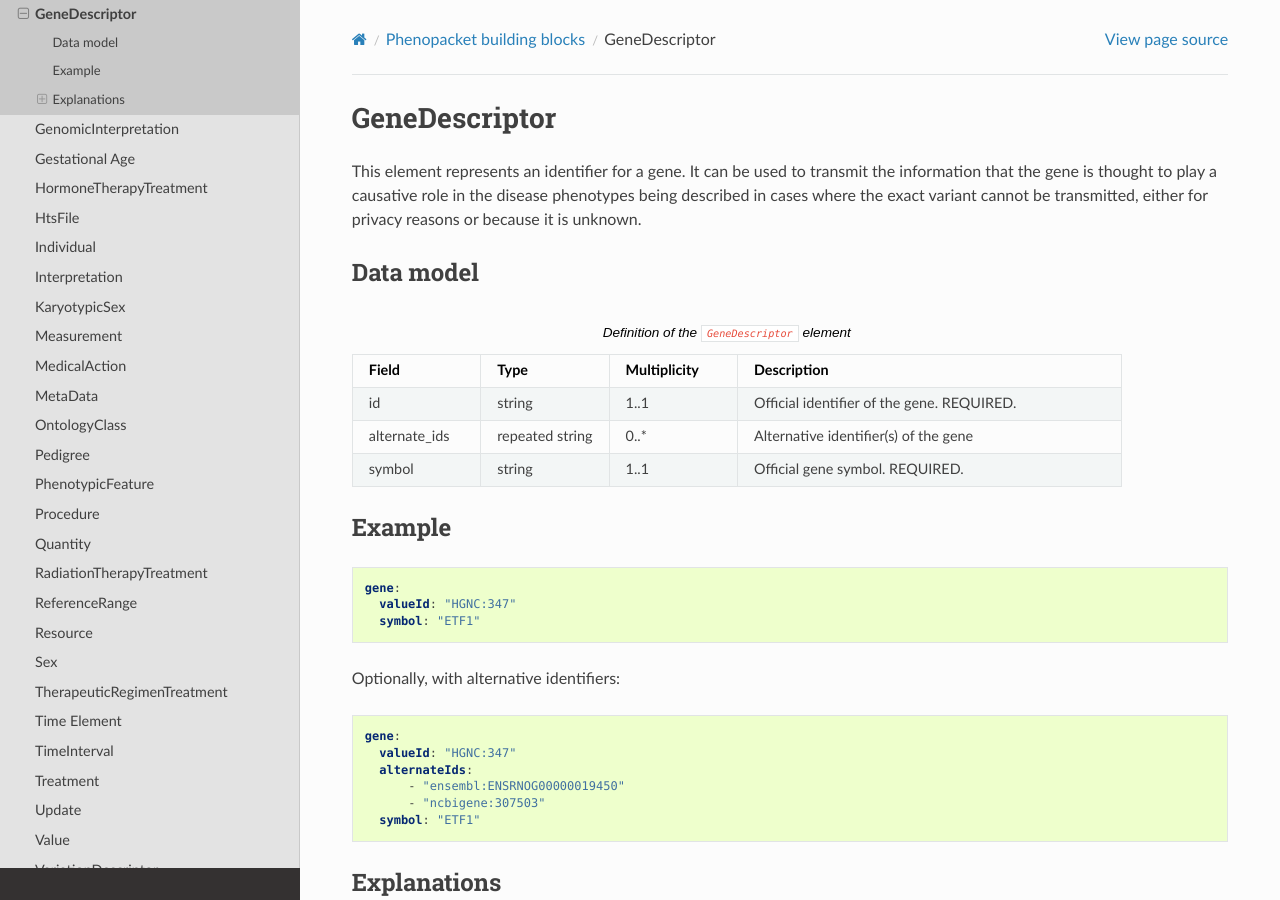
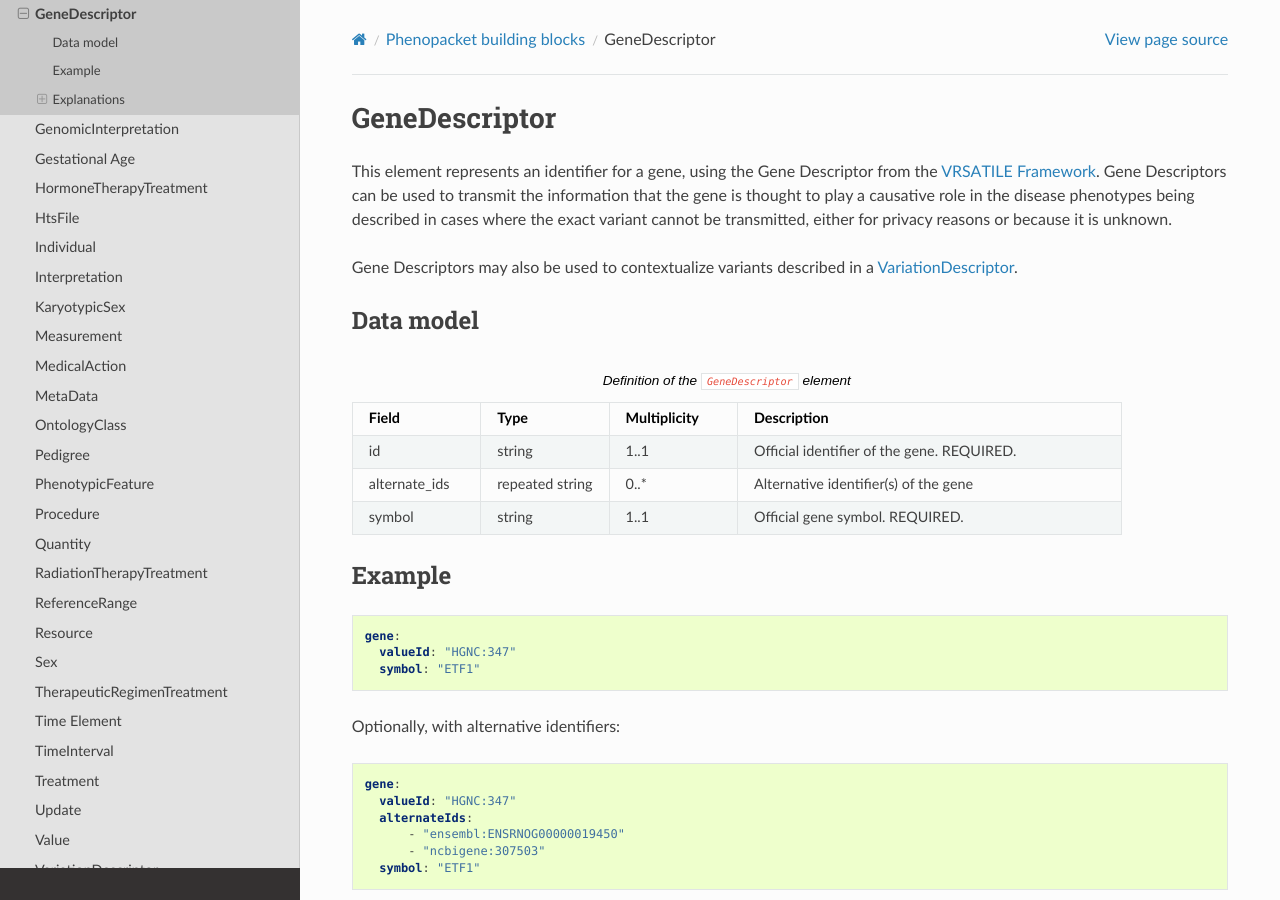
Before and after one commit to phenopackets/phenopacket-schema, a Sphinx documentation site: the page built from docs/gene.rst, in a window 1280 px wide and 900 px high. Built offline with Sphinx 7.4.7 and the Read the Docs theme 2.0.0, drawn with Linux system fonts in a browser that asks for light colours; pages that are not in the unit, such as notebooks, are missing from menus.

Commit message:
update gene descriptor

```diff
--- a/docs/gene.rst
+++ b/docs/gene.rst
@@ -5,9 +5,13 @@ GeneDescriptor
 ##############
 
 
-This element represents an identifier for a gene. It can be used to transmit the information that
-the gene is thought to play a causative role in the disease phenotypes being described in cases where
-the exact variant cannot be transmitted, either for privacy reasons or because it is unknown.
+This element represents an identifier for a gene, using the Gene Descriptor from the
+`VRSATILE Framework <https://vrsatile.readthedocs.io/en/latest/value_object_descriptor/vod_index.html#gene-descriptor>`_.
+Gene Descriptors can be used to transmit the information that the gene is thought to play a
+causative role in the disease phenotypes being described in cases where the exact variant cannot
+be transmitted, either for privacy reasons or because it is unknown.
+
+Gene Descriptors may also be used to contextualize variants described in a :ref:`rstvariant`.
 
 Data model
 ##########
--- a/docs/variant.rst
+++ b/docs/variant.rst
@@ -12,7 +12,8 @@ provided by VRS.
 
 Consequently, many forms and formats of variation can be used in variation descriptors, including `HGVS
 descriptions <https://varnomen.hgvs.org>`_, `VCF Records <https://samtools.github.io/hts-specs/VCFv4.3.pdf>`_,
-and `SPDI <https://>`_. We recommend the use of VRS Variation objects for representing variants when possible.
+and `SPDI alleles <https://www.ncbi.nlm.nih.gov/pmc/articles/PMC7523648/>`_. We recommend the use of VRS
+Variation objects for representing variants when possible.
 
 The Variation Descriptor should be used to describe candidate variants or diagnosed causative
 variants. The ``VariationDescriptor`` element itself is an element of a :ref:`rstvariantinterpretation`.
```
